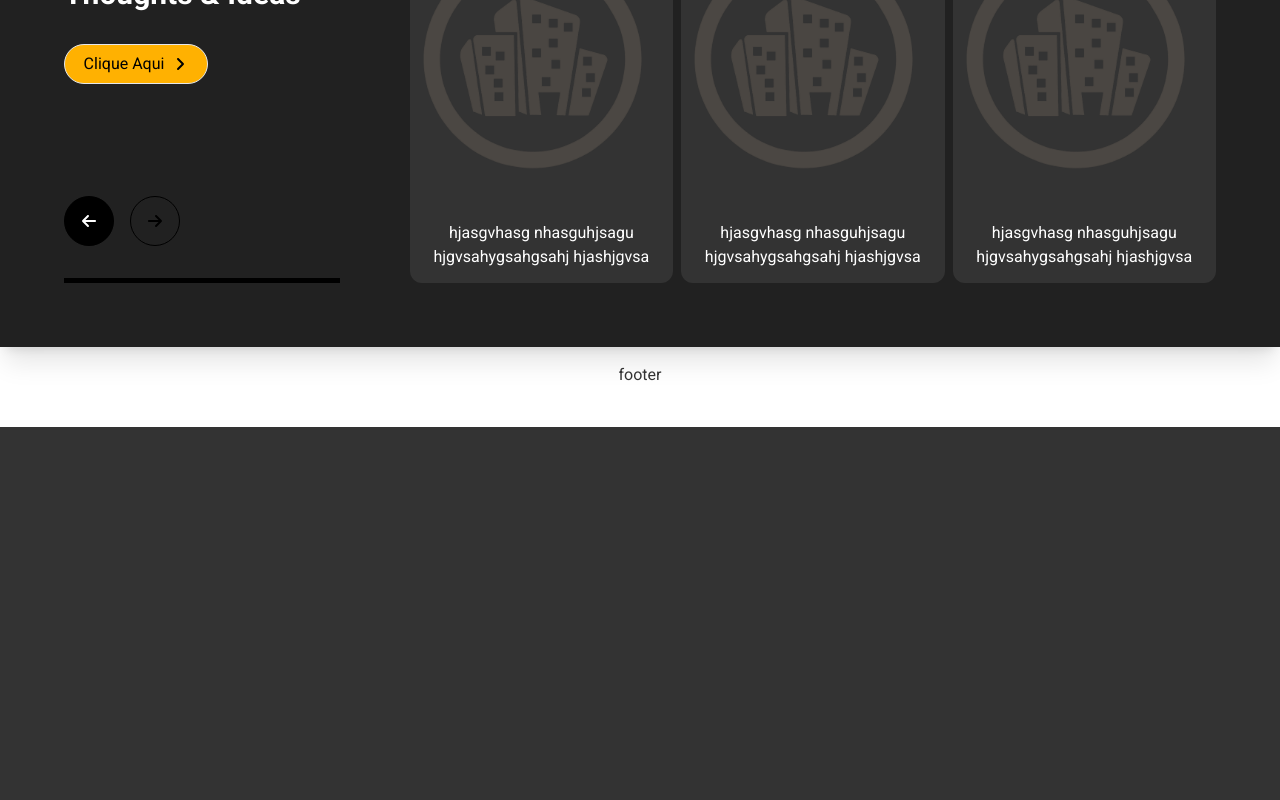
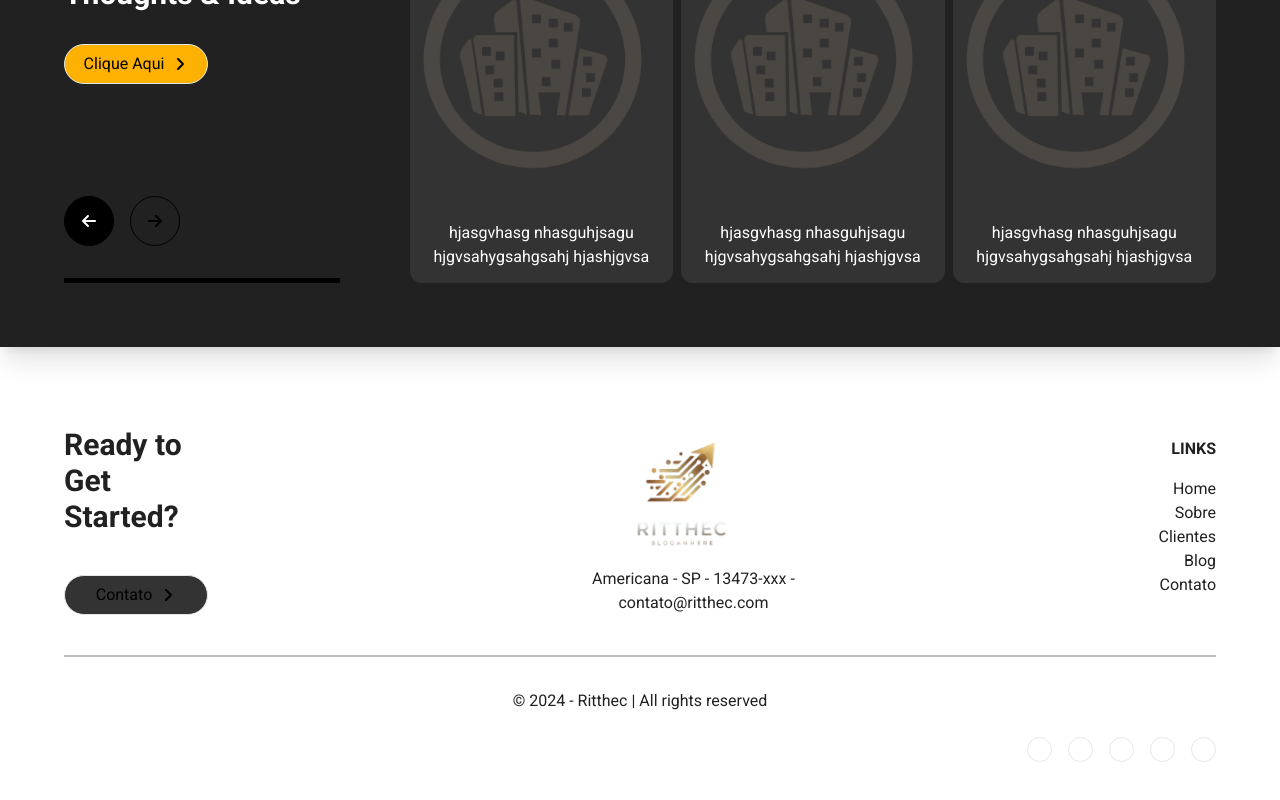
Before and after one commit to RiccettoDev/ritthec.com, a Next.js app: page / in a window 1280 px wide. Shown: the part 2772-3572 px from the top of the page. Before the commit the page ends 3199 px from the top, so only its background shows below. Built offline with nearby package versions, Linux system fonts and the light colour scheme.

Commit message:
[ritthec.com]-feat- implemented component footer

```diff
--- a/src/components/organism/Footer/index.tsx
+++ b/src/components/organism/Footer/index.tsx
@@ -1,11 +1,88 @@
+import Image from "next/image";
+import { FaAngleRight, FaSquareXTwitter, FaYoutube } from "react-icons/fa6";
+
+import logo from "../../../../public/logo.png"
+import { BsFacebook } from "react-icons/bs";
+import { RiInstagramFill } from "react-icons/ri";
+import { IoLogoLinkedin } from "react-icons/io5";
+
 export default function Footer() {
     return (
-        <footer className="bg-background1 w-full h-20 flex justify-center">
-            <div className="h-6 pt-4">
-                <h1 className="text-background3">
-                    footer
-                </h1>
+        <footer className="flex flex-col w-full justify-between bg-background1 p-16">
+            <div className="flex flex-col sm:flex-row gap-10">
+                <div className="w-full sm:w-[33%] flex sm:flex-col pt-4 gap-10">
+                    <div className="w-[50%]">
+                        <h1 className="text-3xl font-extrabold text-background4">Ready to Get Started?</h1>
+
+                    </div>
+                    <button className="
+                        flex w-36 border justify-center items-center gap-2 bg-background3 rounded-full px-4 h-10 text-black hover:bg-[#FFB101] hover:text-black transition-all duration-300"
+                    >
+                        Contato
+                        <FaAngleRight />
+                    </button>
+                </div>
+
+                <div className="w-full flex flex-row justify-between">
+                    <div className="w-[70%] sm:w-[50%] flex flex-col justify-end sm:items-end mt-6 sm:mt-1">
+                        <Image src={logo} alt="logo" className="w-[230px] -mt-16 -ml-10 sm:-ml-0" />
+                        <div className="w-[70%] sm:w-[50%] -mt-6 sm:-mt-10">
+                            <h3 className="text-background4 text-center">
+                                Americana - SP - 13473-xxx - contato@ritthec.com
+                            </h3>
+                        </div>
+                    </div>
+
+                    <div className="w-[30%] sm:w-[50%] h-full flex flex-col justify-center items-end gap-4 mt-16 sm:mt-1">
+                        <h2 className="font-extrabold text-background4">LINKS</h2>
+                        <div className="flex flex-col items-end">
+                            <button className="hover:opacity-50">
+                                <h3 className="text-background4">Home</h3>
+                            </button>
+                            <button className="hover:opacity-50">
+                                <h3 className="text-background4">Sobre</h3>
+                            </button>
+                            <button className="hover:opacity-50">
+                                <h3 className="text-background4">Clientes</h3>
+                            </button>
+                            <button className="hover:opacity-50">
+                                <h3 className="text-background4">Blog</h3>
+                            </button>
+                            <button className="hover:opacity-50">
+                                <h3 className="text-background4">Contato</h3>
+                            </button>
+                        </div>
+                    </div>
+                </div>
             </div>
+
+            <div className="w-full h-[2px] bg-background4 opacity-30 mt-10"></div>
+
+            <div className="flex justify-center items-center w-full pt-8">
+                <h3 className="text-background4"> © 2024 - Ritthec | All rights reserved </h3>
+            </div>
+            <div className="flex justify-center sm:justify-end gap-4 right-14 sm:right-14 bottom-5 sm:bottom-10 mt-6">
+
+                    <button className="border rounded-full p-1 hover:scale-110">
+                        <BsFacebook size={15} color="#FFFFFF"/>
+                    </button>
+
+                    <button className="border rounded-full p-1 hover:scale-110">
+                        <RiInstagramFill size={15} color="#FFFFFF"/>
+                    </button>
+
+                    <button className="border rounded-full p-1 hover:scale-110">
+                        <FaYoutube size={15} color="#FFFFFF"/>
+                    </button>
+
+                    <button className="border rounded-full p-1 hover:scale-110">
+                        <FaSquareXTwitter size={15} color="#FFFFFF"/>
+                    </button>
+
+                    <button className="border rounded-full p-1 hover:scale-110">
+                        <IoLogoLinkedin size={15} color="#FFFFFF"/>
+                    </button>
+                </div>
         </footer>
     )
 }
```
